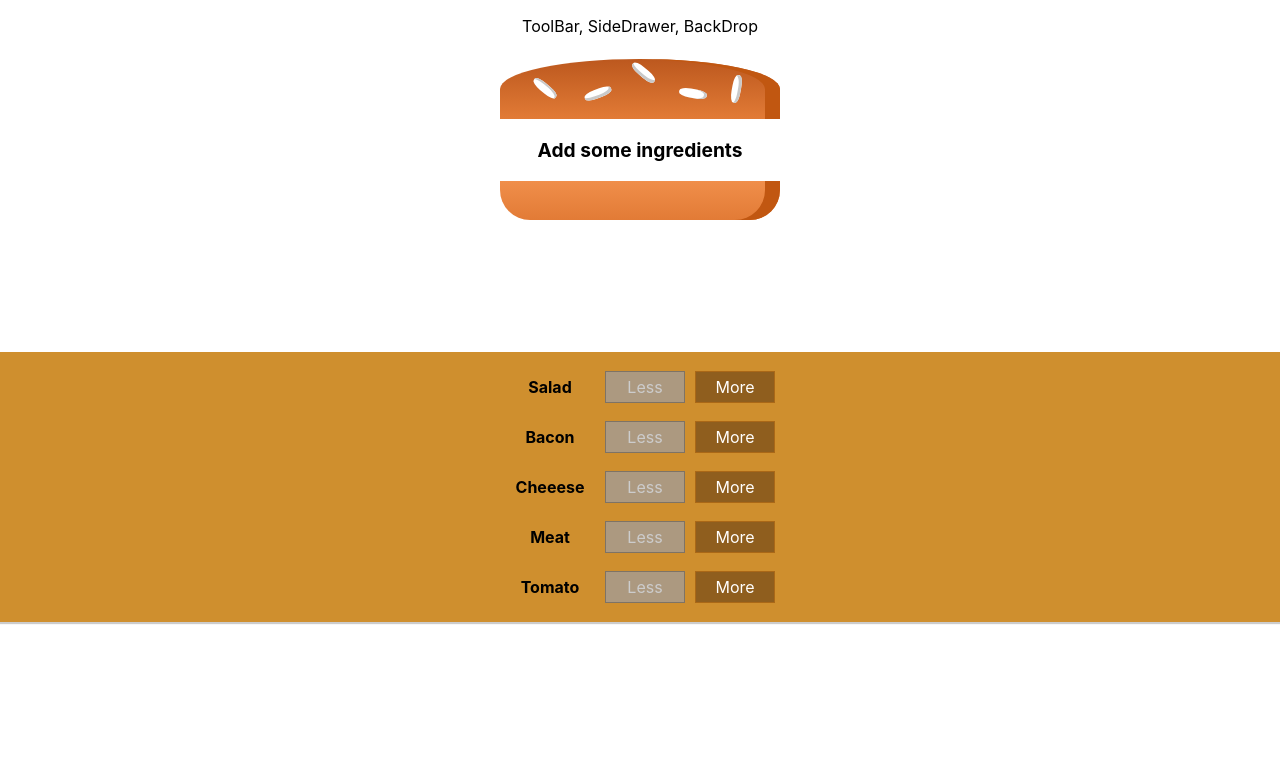
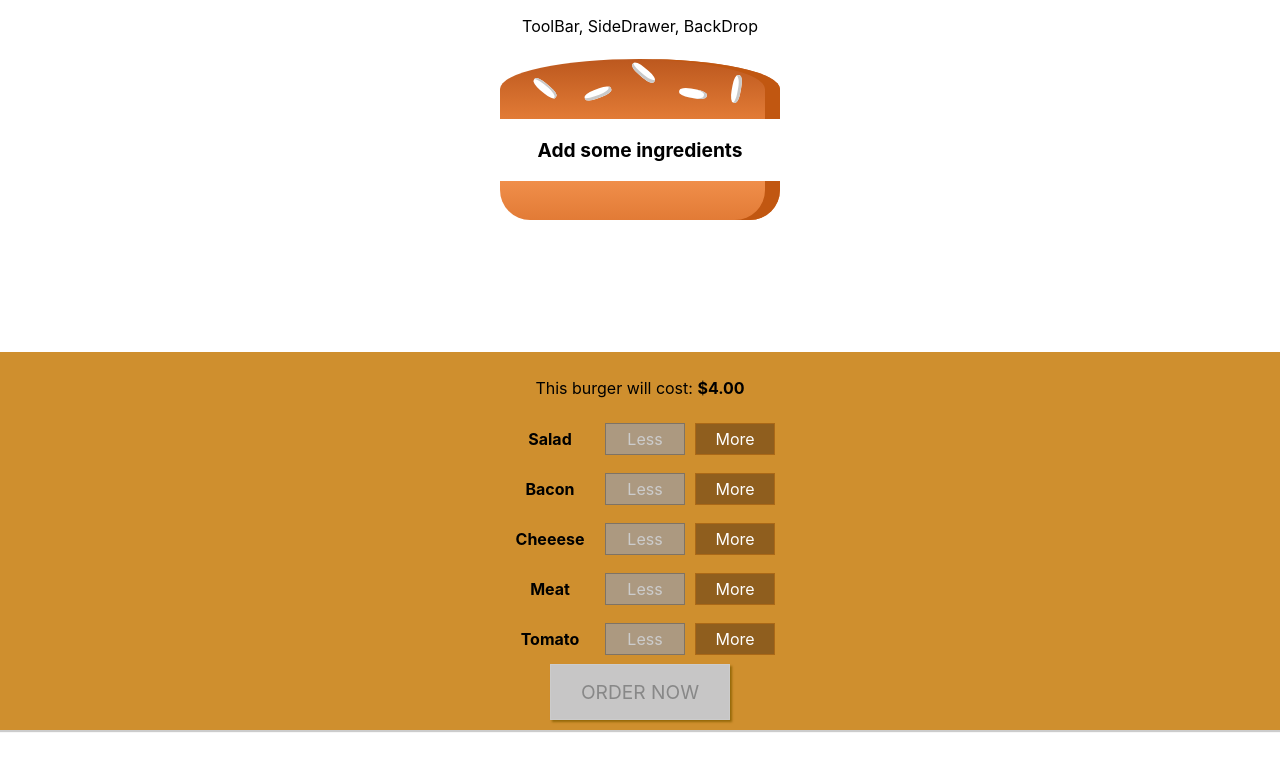
Before and after one commit to dmetree/burger-constructor, a React (Create React App) app: page / in a window 1280 px wide. Shown: the top 770 px of the page. Built offline with nearby package versions, Linux system fonts and the light colour scheme.

Commit message:
display price

```diff
--- a/src/components/Burger/BuildControls/BuildControls.js
+++ b/src/components/Burger/BuildControls/BuildControls.js
@@ -7,20 +7,25 @@ const controls = [
     { label: 'Bacon', type: 'bacon' },
     { label: 'Cheeese', type: 'cheese' },
     { label: 'Meat', type: 'meat' },
-    { label: 'Tomato', type: 'tomato'}
+    { label: 'Tomato', type: 'tomato' }
 ];
 
 const BuildControls = (props) => (
     <div className={s.BuildControls}>
+        <p>This burger will cost: <strong>${props.price.toFixed(2)}</strong></p>
         {controls.map(ctrl => (
             <BuildControl
                 key={ctrl.label}
                 label={ctrl.label}
                 added={() => props.ingredientAdded(ctrl.type)}
                 removed={() => props.ingredientRemoved(ctrl.type)}
-                disabled = {props.disabled[ctrl.type]}
-                />
+                disabled={props.disabled[ctrl.type]}
+            />
         ))}
+        <button
+            className={s.OrderButton}
+            disabled={props.price < 4.1}
+        >ORDER NOW</button>
     </div>
 );
 
--- a/src/components/Burger/BuildControls/BuildControls.module.css
+++ b/src/components/Burger/BuildControls/BuildControls.module.css
@@ -8,3 +8,45 @@
     margin: auto;
     padding: 10px 0;
 }
+
+
+.OrderButton {
+    background-color: #DAD735;
+    outline: none;
+    cursor: pointer;
+    border: 1px solid #966909;
+    color: #966909;
+    font-family: inherit;
+    font-size: 1.2em;
+    padding: 15px 30px;
+    box-shadow: 2px 2px 2px #966909;
+}
+
+.OrderButton:hover, .OrderButton:active {
+    background-color: #A0DB41;
+    border: 1px solid #966909;
+    color: #966909;
+}
+
+.OrderButton:disabled {
+    background-color: #C7C6C6;
+    cursor: not-allowed;
+    border: 1px solid #ccc;
+    color: #888888;
+}
+
+.OrderButton:not(:disabled) {
+    animation: enable 0.3s linear;
+}
+
+@keyframes enable {
+    0% {
+        transform: scale(1);
+    }
+    60% {
+        transform: scale(1.1);
+    }
+    100% {
+        transform: scale(1);
+    }
+}
--- a/src/containers/BurgerBuilder/BurgerBuilder.js
+++ b/src/containers/BurgerBuilder/BurgerBuilder.js
@@ -23,6 +23,7 @@ class BurgerBuilder extends Component {
         },
         totalPrice: 4
     }
+
 
     addIngredientHandler = (type) => {
         const oldCount = this.state.ingredients[type];
@@ -65,11 +66,13 @@ class BurgerBuilder extends Component {
 
         return (
             <div className={s.bb}>
-                <Burger ingredients={this.state.ingredients}/>
+                <Burger ingredients={this.state.ingredients} />
                 <BuildControls
                     ingredientAdded={this.addIngredientHandler}
                     ingredientRemoved={this.removeIngredientHandler}
                     disabled = {disabledInfo}
+                    purchasable = {this.state.purchasable}
+                    price={this.state.totalPrice}
                     />
             </div>
         );
```
Also changed, not shown: src/components/Burger/BuildControls/BuildControl/BuildControl.module.css (line endings or trailing spaces).
